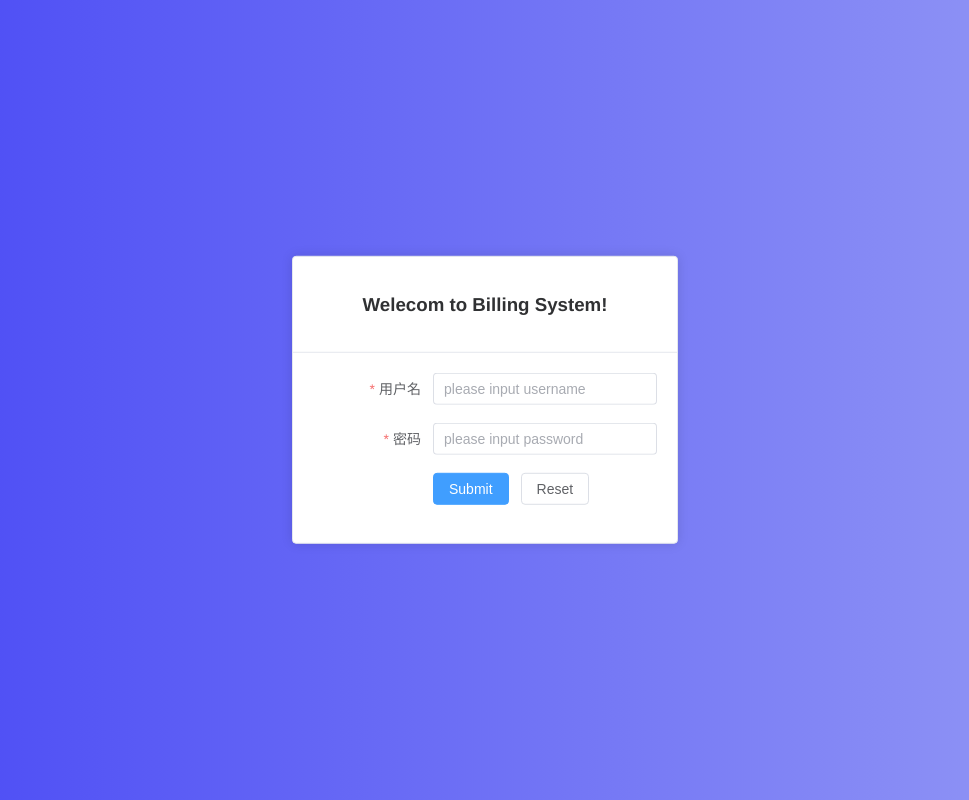
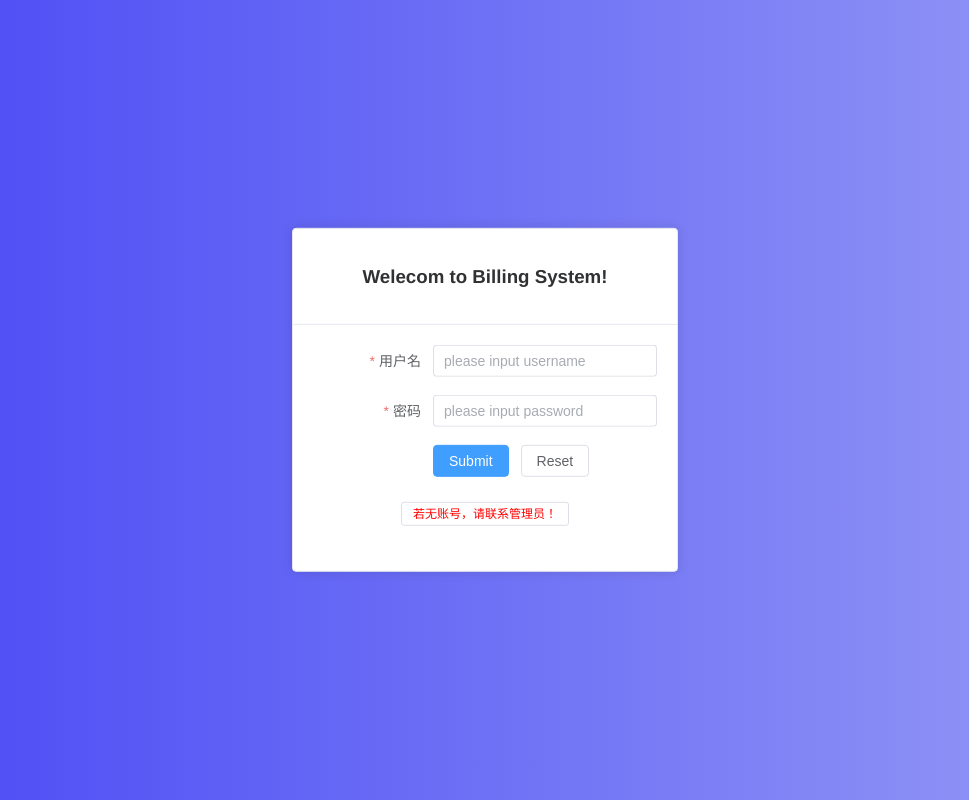
Before and after one commit to Jun1105/BillingSystem, a Vue app in the folder billingFE_vite/: page /login in a window 1280 px wide. Shown: the whole page, without its empty margins (155-1124 px from the left). Built offline with nearby package versions, Linux system fonts and the light colour scheme.

Commit message:
添加系统说明

```diff
--- a/billingFE_vite/src/view/login/Login.vue
+++ b/billingFE_vite/src/view/login/Login.vue
@@ -107,6 +107,17 @@
           <el-button @click="resetForm(formRef)">Reset</el-button>
         </el-form-item>
       </el-form>
+      <h6>
+        <el-tooltip
+          effect="dark"
+          content="jun1806068039@163.com"
+          placement="bottom"
+        >
+          <el-button class="box-item" size="small">
+            若无账号，请联系管理员！
+          </el-button>
+        </el-tooltip>
+      </h6>
     </el-card>
   </div>
 </template>
@@ -127,6 +138,12 @@
       h3 {
         text-align: center;
       }
+      h6 {
+        text-align: center;
+        .box-item {
+          color: red;
+        }
+      }
     }
   }
 </style>
```
Also changed, not shown: 1 other file (tests, documents, lock files or other folders).
